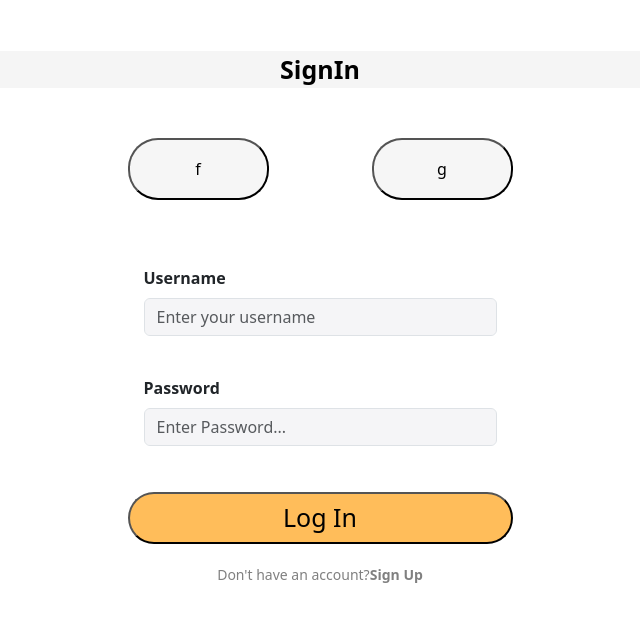
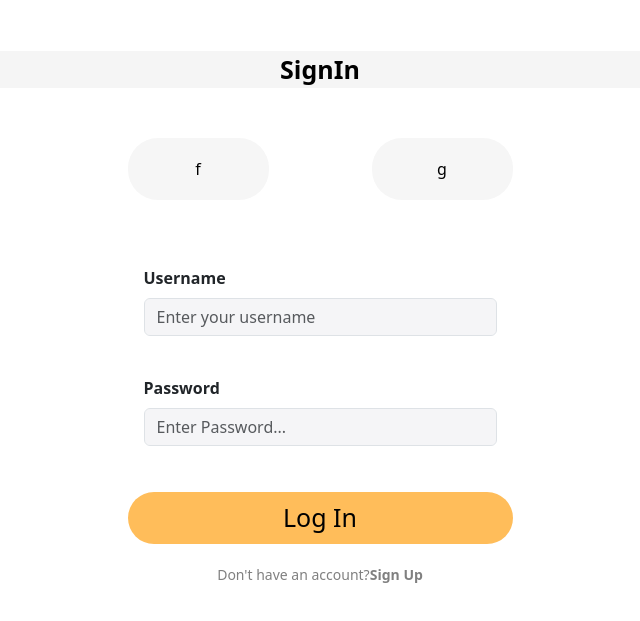
Before and after one commit to MarkBrianK/Happy-store-app, a React (Create React App) app: page / in a window 1280 px wide. Shown: the part 851-1472 px from the top of the page, without its empty margins (320-960 px from the left). Built offline with nearby package versions, Linux system fonts and the light colour scheme.

Commit message:
💄 removed borde in the bbuttons

```diff
--- a/src/Components/Shared/Button.js
+++ b/src/Components/Shared/Button.js
@@ -13,6 +13,7 @@ function Button({ children, style }) {
         padding: "5px 10px",
         borderRadius: "30px",
         cursor: "pointer",
+        border:"none",
         ...style
       }}
     >
--- a/src/Components/Shared/IconHolder.js
+++ b/src/Components/Shared/IconHolder.js
@@ -9,7 +9,8 @@ function IconHolder({ children }) {
             borderRadius: "30px",
             cursor: "pointer",
             width: "141px",
-            height: "62px"
+            height: "62px",
+            border:"none",
         }}>
             {children}
 
```
